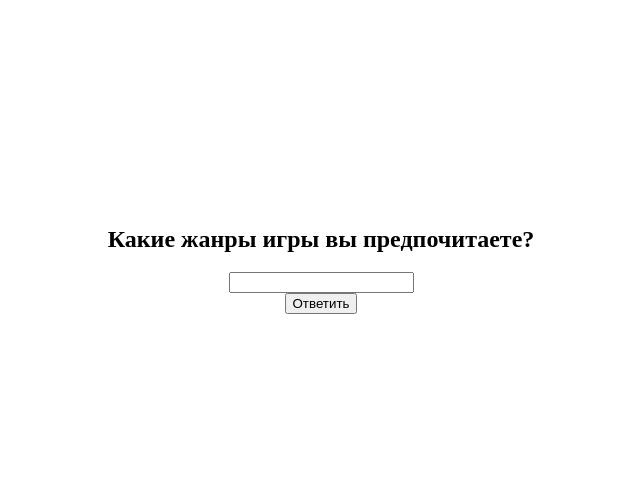
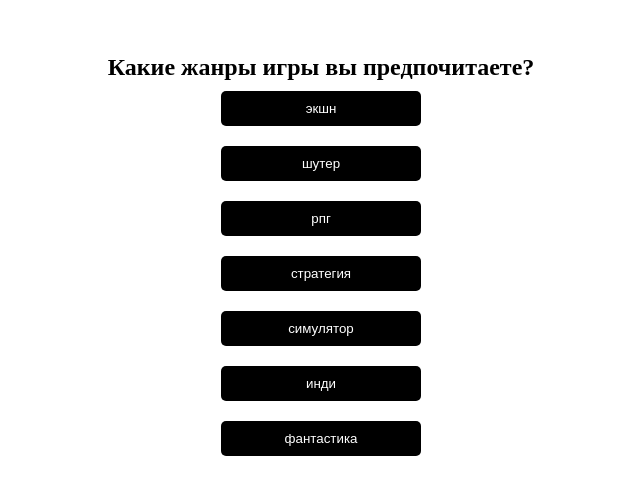
Before and after one commit to thonerohh/1, a plain HTML site: page index.html in a window 1280 px wide. Shown: the part 148-642 px from the top of the page, without its empty margins (319-959 px from the left). Drawn offline with Linux system fonts and the light colour scheme.

Commit message:
Add files via upload

```diff
--- a/index.html
+++ b/index.html
@@ -40,65 +40,93 @@
         height: 50px;
         cursor: pointer;
       }
+      .block {
+        position: relative;
+      }
+      .block h2 {
+        margin: 0;
+      }
+      .block button {
+        margin: 10px;
+        padding: 10px;
+        border: none;
+        border-radius: 5px;
+        background-color: #000;
+        color: #fff;
+        cursor: pointer;
+        min-width: 200px;
+      }
     </style>
     <form class="block" onsubmit="event.preventDefault()" method="GET">
       <h2>Какие жанры игры вы предпочитаете?</h2>
-      <input type="text" name="" id="" required>
-      <input type="submit" value="Ответить" onclick="openNext(this)">
+      <button onclick="openNextGenerate(this)">экшн</button>
+      <button onclick="openNextGenerate(this)">шутер</button>
+      <button onclick="openNextGenerate(this)">рпг</button>
+      <button onclick="openNextGenerate(this)">стратегия </button>
+      <button onclick="openNextGenerate(this)">симулятор </button>
+      <button onclick="openNextGenerate(this)">инди </button>
+      <button onclick="openNextGenerate(this)">фантастика </button>
     </form>
     <form class="block hidden" onsubmit="event.preventDefault()" method="GET">
       <img src="https://rohh.ru/i/arrow-left.svg" alt="" class="back" onclick="openPrevious(this)">
       <h2>Какой возраст?</h2>
-      <input type="text" name="" id="" required>
-      <input type="submit" value="Ответить" onclick="openNext(this)">
+      <button onclick="openNextGenerate(this)">меньше 18</button>
+      <button onclick="openNextGenerate(this)">больше 18</button>
     </form>
     <form class="block hidden" onsubmit="event.preventDefault()" method="GET">
       <img src="https://rohh.ru/i/arrow-left.svg" alt="" class="back" onclick="openPrevious(this)">
       <h2>Какая платформа?</h2>
-      <input type="text" name="" id="" required>
-      <input type="submit" value="Ответить" onclick="openNext(this)">
+      <button onclick="openNextGenerate(this)">компьютер </button>
+      <button onclick="openNextGenerate(this)">PlayStation</button>
+      <button onclick="openNextGenerate(this)">XboX</button>
+      <button onclick="openNextGenerate(this)">Nintendo Switch</button>
     </form>
     <form class="block hidden" onsubmit="event.preventDefault()" method="GET">
       <img src="https://rohh.ru/i/arrow-left.svg" alt="" class="back" onclick="openPrevious(this)">
       <h2>Какой бюджет?</h2>
-      <input type="text" name="" id="" required>
-      <input type="submit" value="Ответить" onclick="openNext(this)">
+      <button onclick="openNextGenerate(this)">100 рублей и меньше </button>
+      <button onclick="openNextGenerate(this)">500 рублей и меньше </button>
+      <button onclick="openNextGenerate(this)">1000 рублей и меньше </button>
+      <button onclick="openNextGenerate(this)">2000 рублей и меньше </button>
+      <button onclick="openNextGenerate(this)">неограниченный </button>
     </form>
     <form class="block hidden" onsubmit="event.preventDefault()" method="GET">
       <img src="https://rohh.ru/i/arrow-left.svg" alt="" class="back" onclick="openPrevious(this)">
       <h2>Какие игры Вам понравились?</h2>
-      <input type="text" name="" id="" required>
-      <input type="submit" value="Ответить" onclick="openNext(this)">
+      <button onclick="openNextGenerate(this)">Counter Strike: Global Offensive</button>
+      <button onclick="openNextGenerate(this)">Dota 2</button>
+      <button onclick="openNextGenerate(this)">Rocket League</button>
+      <button onclick="openNextGenerate(this)">Minecraft</button>
+      <button onclick="openNextGenerate(this)">Rainbow six siege</button>
+      <button onclick="openNextGenerate(this)">Sims</button>
+      <button onclick="openNextGenerate(this)">The Legend of zelda</button>
+      <button onclick="openNextGenerate(this)">the Last of Us</button>
+      <button onclick="openNextGenerate(this)">другие игры</button>
     </form>
     <form class="block hidden" onsubmit="event.preventDefault()" method="GET">
       <img src="https://rohh.ru/i/arrow-left.svg" alt="" class="back" onclick="openPrevious(this)">
       <h2>Уровень сложности?</h2>
-      <input type="text" name="" id="" required>
-      <input type="submit" value="Ответить" onclick="openNext(this)">
+      <button onclick="openNextGenerate(this)">Простой</button>
+      <button onclick="openNextGenerate(this)">Средний</button>
+      <button onclick="openNextGenerate(this)">Сложный</button>
     </form>
     <form class="block hidden" onsubmit="event.preventDefault()" method="GET">
       <img src="https://rohh.ru/i/arrow-left.svg" alt="" class="back" onclick="openPrevious(this)">
       <h2>Нужна сетевая игра?</h2>
-      <input type="text" name="" id="" required>
-      <input type="submit" value="Ответить" onclick="openNext(this)">
-    </form>
-    <form class="block hidden" onsubmit="event.preventDefault()" method="GET">
-      <img src="https://rohh.ru/i/arrow-left.svg" alt="" class="back" onclick="openPrevious(this)">
-      <h2>Какие игры в тренде пользователей?</h2>
-      <input type="text" name="" id="" required>
-      <input type="submit" value="Ответить" onclick="openNext(this)">
+      <button onclick="openNextGenerate(this)">Да</button>
+      <button onclick="openNextGenerate(this)">Нет</button>
     </form>
     <form class="block hidden" onsubmit="event.preventDefault()" method="GET">
       <img src="https://rohh.ru/i/arrow-left.svg" alt="" class="back" onclick="openPrevious(this)">
       <h2>Ограничения компьютера по мощности?</h2>
-      <input type="text" name="" id="" required>
-      <input type="submit" value="Ответить" onclick="openNext(this)">
+      <button onclick="openNextGenerate(this)">Есть</button>
+      <button onclick="openNextGenerate(this)">Нет</button>
     </form>
     <form class="block hidden" onsubmit="event.preventDefault()" method="GET">
       <img src="https://rohh.ru/i/arrow-left.svg" alt="" class="back" onclick="openPrevious(this)">
       <h2>Новые или старые игры?</h2>
-      <input type="text" name="" id="" required>
-      <input type="submit" value="Ответить" onclick="openNextGenerate(this)">
+      <button onclick="openNextGenerate(this)">Новые</button>
+      <button onclick="openNextGenerate(this)">Старые</button>
     </form>
     <div class="block answer hidden">
       <h2 class="title">Название игры</h2>
```
